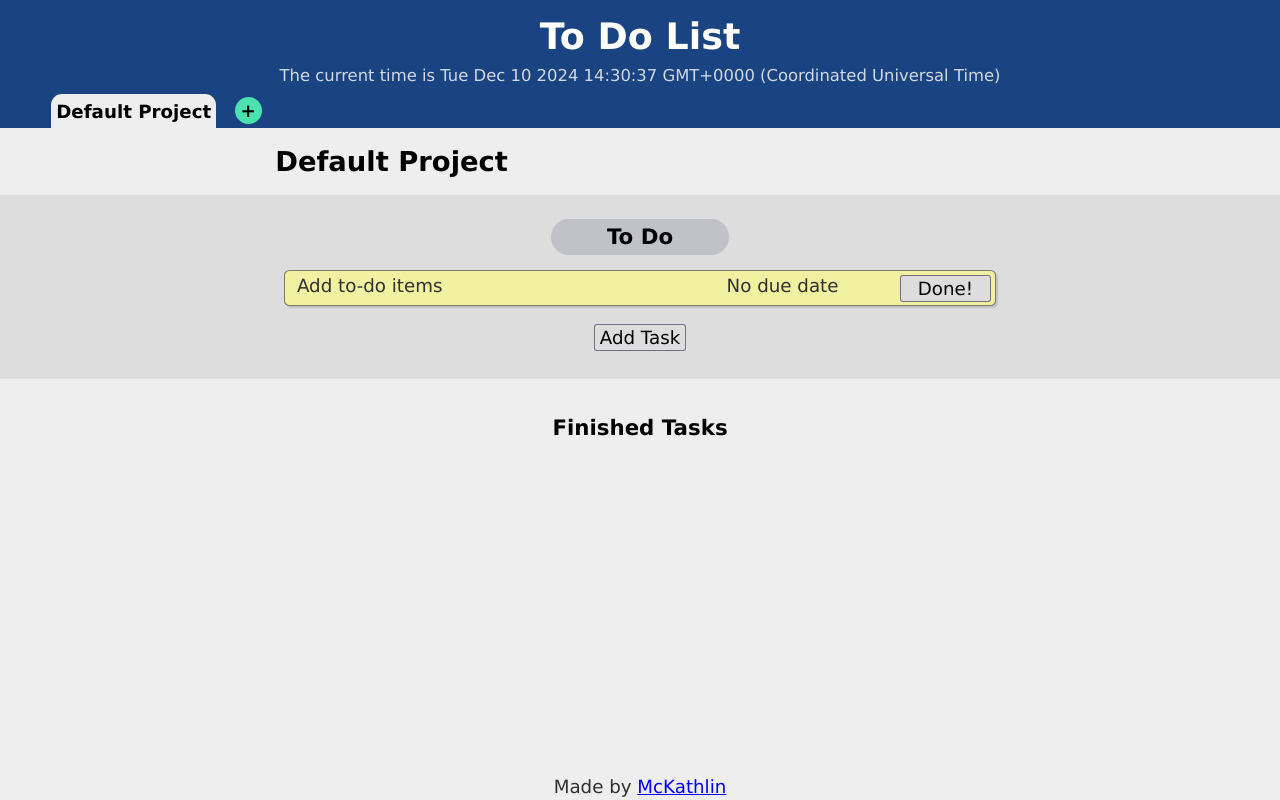
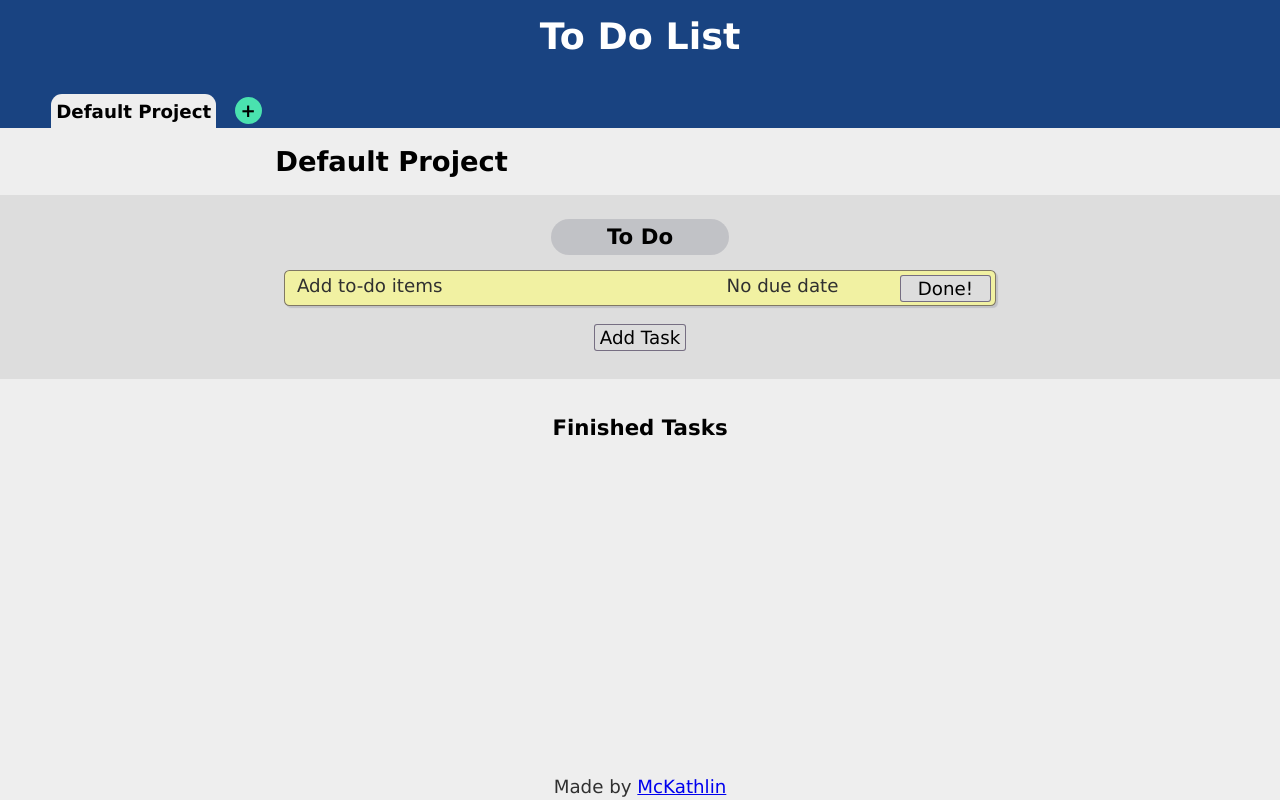
Before and after one commit to McKathlin/to-do-list, a website built with webpack: page src/template.html in a window 1280 px wide. Built offline with nearby package versions, Linux system fonts and the light colour scheme.

Commit message:
Remove current time message from header

```diff
--- a/src/template.html
+++ b/src/template.html
@@ -8,10 +8,6 @@
 <body>
     <header>
         <h1>To Do List</h1>
-        <p class="disclaimer">
-            The current time is
-            <span id="current-time"></span>
-        </p>
         <nav id="project-select">
             <menu id="project-list">
                 <!-- Projects populate here. -->
```
